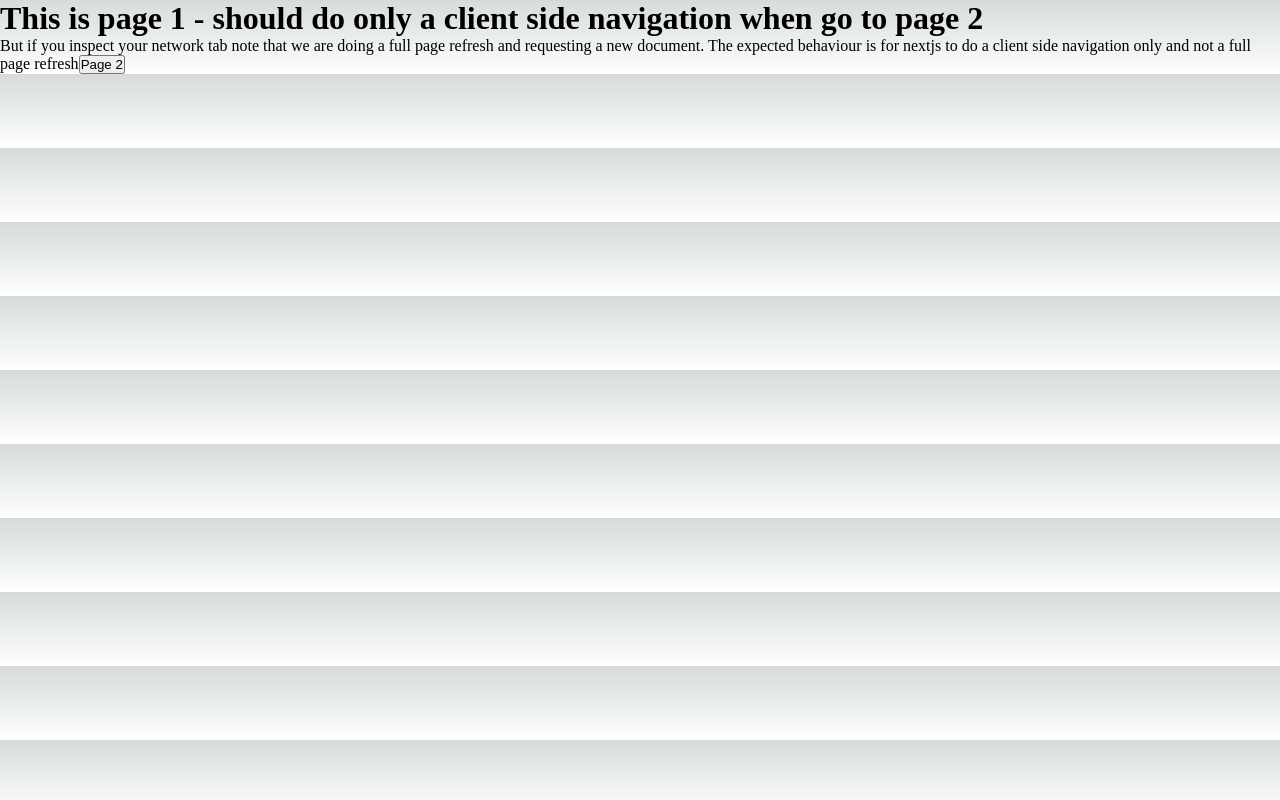
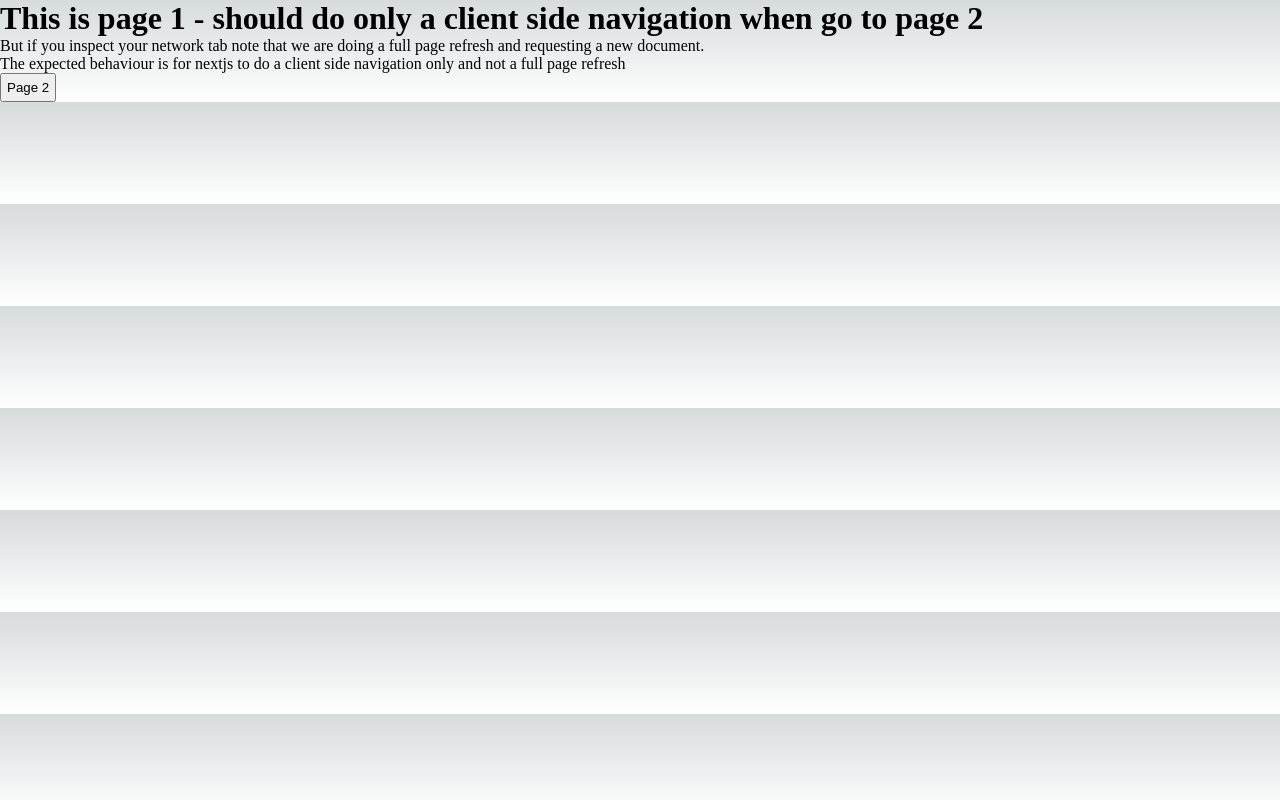
Before and after one commit to lucashfreitas/next-reload-issue, a Next.js app: page /page1 in a window 1280 px wide. Built offline with nearby package versions, Linux system fonts and the light colour scheme.

Commit message:
issue description

```diff
--- a/app/page1/page.tsx
+++ b/app/page1/page.tsx
@@ -10,16 +10,26 @@ const Page: React.FC = () => {
         This is page 1 - should do only a client side navigation when go to page
         2
       </h1>
+      <p>
         But if you inspect your network tab note that we are doing a full page
-      refresh and requesting a new document. The expected behaviour is for
-      nextjs to do a client side navigation only and not a full page refresh
+        refresh and requesting a new document.
+      </p>
+      <p>
+        The expected behaviour is for nextjs to do a client side navigation only
+        and not a full page refresh
+      </p>
+      <div>
         <button
-        onClick={(event) => {
+          style={{
+            padding: "5px",
+          }}
+          onClick={() => {
             router.push("/page2");
           }}
         >
           Page 2
         </button>
+      </div>
     </>
   );
 };
```
Also changed, not shown: app/page2/page.tsx (+8 -2 lines). Lines whose indentation alone changed are shown as unchanged.
